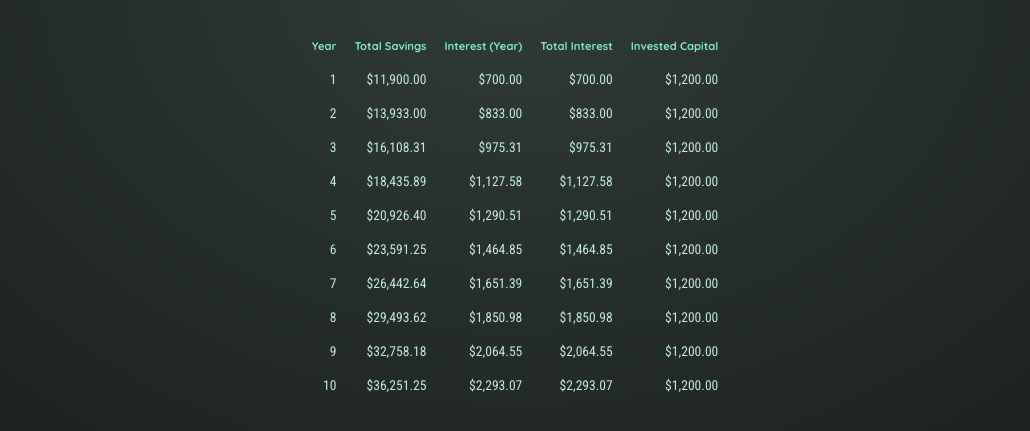
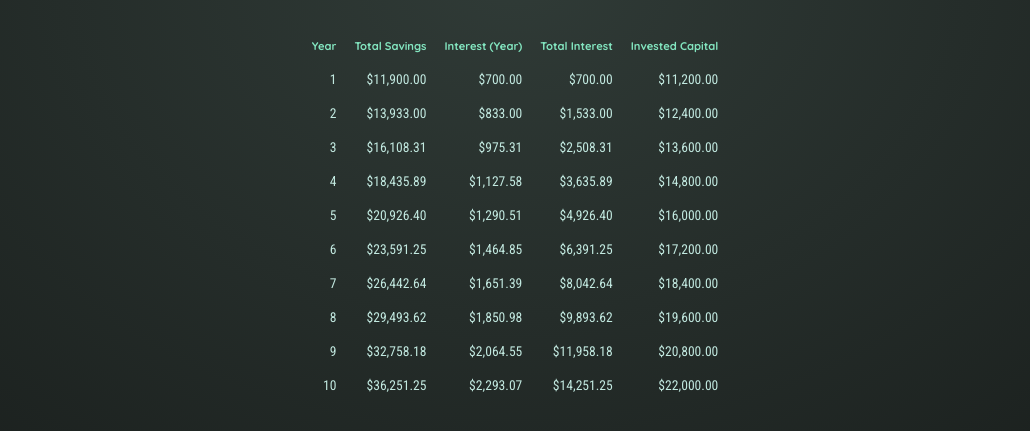
Before and after one commit to varje/01-starting-project-20, a React (Create React App) app: page / in a window 1280 px wide. Both pictures are taken after a click on the button "Reset". Shown: the part 509-940 px from the top of the page, without its empty margins (125-1155 px from the left). Built offline with nearby package versions, Linux system fonts and the light colour scheme.

Commit message:
change interests table calculations

```diff
--- a/src/App.js
+++ b/src/App.js
@@ -35,7 +35,7 @@ function App() {
       <Header />
       <CalculatorForm onCalculate={calculateHandler} />
       {!userInput && <p>No investments calculated yet.</p>}
-      {userInput && <InvestmentsTable data={yearlyData} />}
+      {userInput && <InvestmentsTable data={yearlyData} initialInvestment={userInput['current-savings']}/>}
     </div>
   );
 }
--- a/src/components/InvestmentsTable.js
+++ b/src/components/InvestmentsTable.js
@@ -1,7 +1,8 @@
 import './InvestmentsTable.css';
 import formatter from '../Formatter.js';
 
-const InvestmentsTable = ({ data }) => {
+const InvestmentsTable = ({ data, initialInvestment }) => {
+  console.log(initialInvestment);
   if (data === undefined || data.length === 0) {
     return (
       <p style={{ textAlign: 'center' }}>No investment data calculated yet.</p>
@@ -25,8 +26,18 @@ const InvestmentsTable = ({ data }) => {
             <td>{yearData.year}</td>
             <td>{formatter.format(yearData.savingsEndOfYear)}</td>
             <td>{formatter.format(yearData.yearlyInterest)}</td>
-            <td>{formatter.format(yearData.yearlyInterest)}</td>
-            <td>{formatter.format(yearData.yearlyContribution)}</td>
+            <td>
+              {formatter.format(
+                yearData.savingsEndOfYear -
+                  initialInvestment -
+                  yearData.yearlyContribution * yearData.year
+              )}
+            </td>
+            <td>
+              {formatter.format(
+                initialInvestment + yearData.yearlyContribution * yearData.year
+              )}
+            </td>
           </tr>
         ))}
       </tbody>
```
